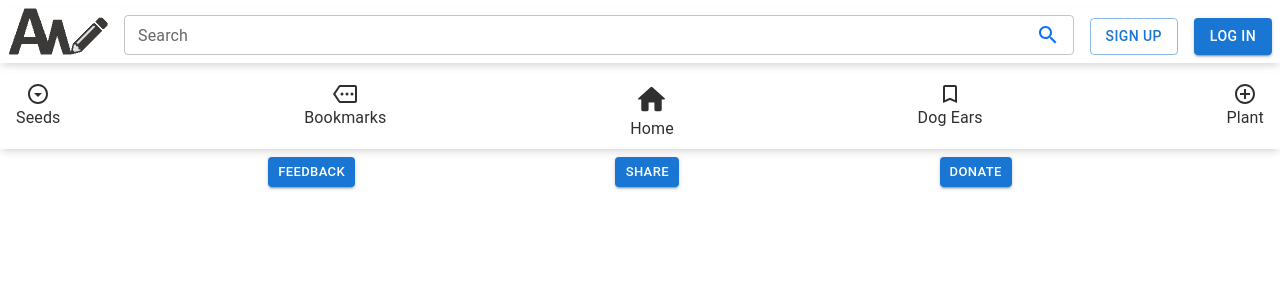
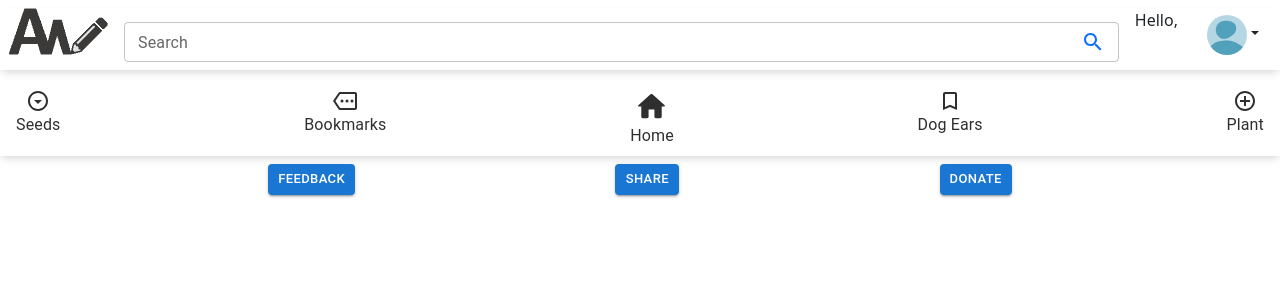
Before and after one commit to bmagee88/ALLwrite, a React (Create React App) app in the folder frontend/: page /dashboard in a window 1280 px wide. Shown: the top 300 px of the page. Built offline with nearby package versions, Linux system fonts and the light colour scheme.

Commit message:
reorganize profile section

```diff
--- a/frontend/src/common/components/ProfileMenu/ProfileMenu.tsx
+++ b/frontend/src/common/components/ProfileMenu/ProfileMenu.tsx
@@ -6,27 +6,24 @@ import ProfileMenuItems from "./ProfileMenuItems/ProfileMenuItems";
 
 const ProfileMenu = () => {
   return (
-    <>
-      <Box>
-        <div className='row justify-content-end'>
-          <Dropdown className='bg-light rounded w-auto'>
+    <Box className='row justify-content-end'>
+      <Dropdown>
         <Dropdown.Toggle
           variant=''
           id='dropdown-basic'>
-              <img
+          <Box
+            component='img'
+            sx={{ borderRadius: "50%", width: "2.5rem", height: "auto" }}
             src={AnonUserImage}
             alt=''
             width='25'
-                className='rounded m-1'
           />
         </Dropdown.Toggle>
         <Dropdown.Menu>
           <ProfileMenuItems />
         </Dropdown.Menu>
       </Dropdown>
-        </div>
     </Box>
-    </>
   );
 };
 
--- a/frontend/src/common/components/ProfileMenu/ProfileMenuItems/ProfileMenuItems.tsx
+++ b/frontend/src/common/components/ProfileMenu/ProfileMenuItems/ProfileMenuItems.tsx
@@ -9,12 +9,12 @@ const ProfileMenuItems = () => {
   const user_id = useSelector((state: RootState) => state.user.user.user_id);
   const accountItems = [
     { to: "account", label: "Account" },
-    { to: `/profile/${user_id}`, label: "Profile" },
+    { to: `profile/${user_id}`, label: "Profile" },
     { to: "my-bookmarks", label: "My Bookmarks" },
     { to: "my-covers", label: "My Covers" },
     { to: "my-pages", label: "My Pages" },
     { to: "settings", label: "Settings" },
-    { to: "logout", label: "Logout" },
+    { to: "/logout", label: "Logout" },
   ];
   return (
     <Box>
--- /dev/null
+++ b/frontend/src/common/components/layout/Header/HeaderAccount/Greeting/Greeting.tsx
@@ -0,0 +1,17 @@
+import Box from "@mui/material/Box";
+import React from "react";
+
+interface GreetingProps {
+  username: string;
+}
+
+const Greeting: React.FC<GreetingProps> = ({ username }) => {
+  return (
+    <Box sx={{ flexBasis: "content" }}>
+      Hello, <br></br>
+      {username}
+    </Box>
+  );
+};
+
+export default Greeting;
--- a/frontend/src/common/components/layout/Header/HeaderAccount/HeaderAccount.tsx
+++ b/frontend/src/common/components/layout/Header/HeaderAccount/HeaderAccount.tsx
@@ -4,15 +4,18 @@ import { Box } from "@mui/material";
 import ProfileMenu from "../../../ProfileMenu/ProfileMenu";
 import { useSelector } from "react-redux";
 import { RootState } from "../../../../store/store";
+import Greeting from "./Greeting/Greeting";
 
 const HeaderAccount = () => {
   const activeUser = useSelector((state: RootState) => state.user.user);
-  const hasActiveUser = Object.keys(activeUser).length !== 0;
 
   return (
     <>
-      {hasActiveUser ? (
-        <ProfileMenu />
+      {activeUser ? (
+        <Box sx={{ display: "flex", gap: "1rem" }}>
+          <Greeting username={activeUser.username} />
+          <ProfileMenu />
+        </Box>
       ) : (
         <Box sx={{ display: "flex", gap: "1rem", alignSelf: "end" }}>
           <RegisterButton />
```
Lines whose indentation alone changed are shown as unchanged.
